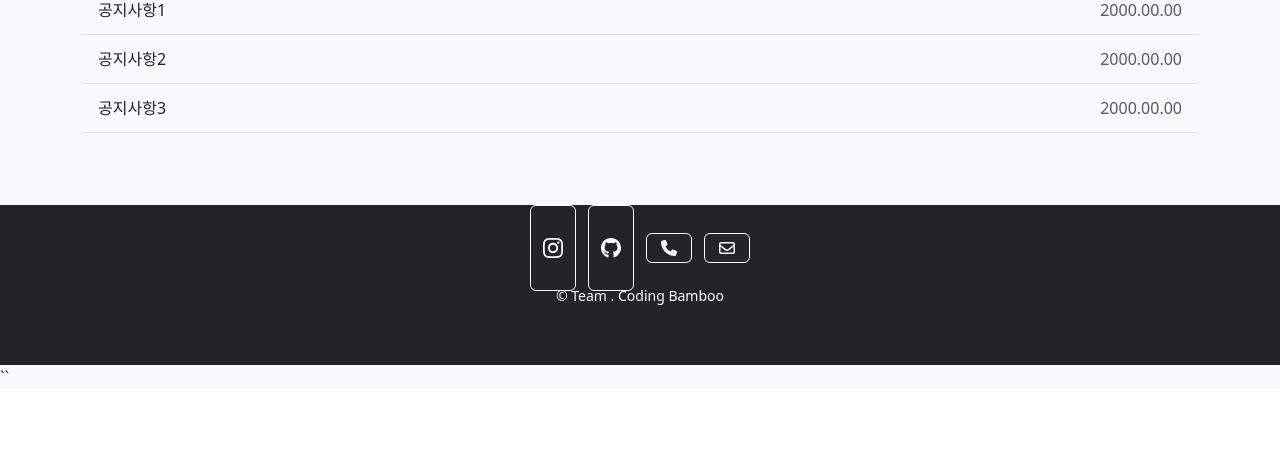
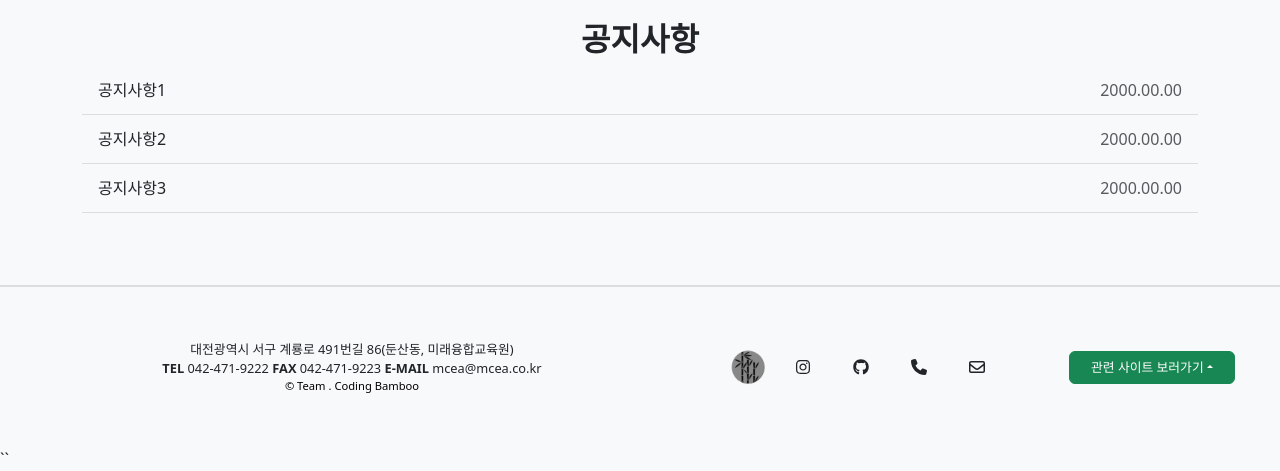
Before and after one commit to hgparkk/finalProject, a Java web app: page /miniproject/ in a window 1280 px wide. Shown: the part 1563-2034 px from the top of the page. Before the commit the page ends 1936 px from the top, so only its background shows below. Run offline with Spring Boot 4, a stand-in JSP engine, Linux system fonts and the light colour scheme; the project's own start-up code is not run, and a stand-in starts its controllers and pages; some libraries are stand-ins or nearby versions.

Commit message:
# WARNING: head commit changed in the meantime
Merge branch 'master' of https://github.com/hgparkk/finalProject.git

```diff
--- a/finalProject/src/main/webapp/WEB-INF/inc/footer.jsp
+++ b/finalProject/src/main/webapp/WEB-INF/inc/footer.jsp
@@ -3,36 +3,111 @@
 <%@ taglib uri="http://java.sun.com/jsp/jstl/core" prefix="c"%>
 
 <style>
+.footer {
+	width: 100%;
+}
+
 .footer-container {
 	width: 100%;
 	height: 20vh;
 }
 
-.img{
-	width: 50%;
-	height: 90%;
+.footer-box {
+	width: 55%;
+	justify-content: center;
+	margin: 0px;
+	padding: 0px;
+	columns: 0;
+	flex-direction: column;
+	font-size: 1vw;
+}
+
+.dropdown-menu {
+	text-transform: translate(100px, 100px);
+}
+
+.main-img-box {
+	width: 25%;
+	display: flex;
+	justify-content: center;
+	align-items: center;
+}
+
+.btn-find {
+	width: 20%;
+	display: flex;
+	justify-content: center;
+	align-items: center;
+}
+
+.tags {
+	display: flex;
+	justify-content: center;
+}
+
+.line {
+	border: 0.5px solid #DDDDDD;
+}
+
+.btn-success {
+	width: 13vw;
+	font-size: 1vw;
+}
+
+.detail2 {
+	display: flex;
+	justify-content: center;
+	align-items: center;
+	text-decoration: none;
+	font-size: 0.9vw;
+	color: black;
+	margin-top: 0.5vw;
+	margin-bottom: 0.5vw;
+}
+
+.dropdown-menu {
+	width: 13vw;
 }
 </style>
 <!-- Footer-->
-<footer class="footer text-center bg-dark">
-	<div class="footer-container">
-		<div class="row h-50">
-			<!-- Footer Social Icons-->
-			<div class="mx-auto my-auto">
-				<a class="btn btn-outline-light btn-social mx-1" href="#!"><i
-					class="fab fa-fw fa-instagram img"></i></a> <a
-					class="btn btn-outline-light btn-social mx-1" href="#!"><i
-					class="fab fa-fw fa-github img"></i></a> <a
-					class="btn btn-outline-light btn-social mx-1" href="#!"><i
-					class="fas fa-fw fa-phone"></i></a> <a
-					class="btn btn-outline-light btn-social mx-1" href="#!"><i
-					class="far fa-fw fa-envelope"></i></a>
+<footer class="footer text-center">
+	<div class="line"></div>
+	<div class="footer-container d-flex">
+		<div class="footer-box row">
+			<span>대전광역시 서구 계룡로 491번길 86(둔산동, 미래융합교육원)</span>
+			<div class="tags">
+				<span style="font-weight: bold;">TEL</span> <span>&nbsp;042-471-9222</span><span
+					style="font-weight: bold;">&nbsp;FAX</span><span>&nbsp;042-471-9223</span><span
+					style="font-weight: bold;">&nbsp;E-MAIL</span> <span>&nbsp;mcea@mcea.co.kr</span>
+			</div>
+			<div class="copyright text-center text-black">
+				<div class="container">
+					<small>&copy; Team . Coding Bamboo</small>
+				</div>
 			</div>
 		</div>
 		<!-- Copyright Section-->
-		<div class="copyright text-center text-white h-50">
-			<div class="container">
-				<small>&copy; Team . Coding Bamboo</small>
+		<div class="mx-auto my-auto">
+			<img src="image/favicon.ico" style="filter: grayscale(1) invert(1);">
+			<a class="btn btn-social mx-1" href="#!"><i
+				class="fab fa-fw fa-instagram"></i></a> <a class="btn btn-social mx-1"
+				href="https://github.com/hgparkk/finalProject"><i class="fab fa-fw fa-github"></i></a> <a
+				class="btn btn-social mx-1" href="#!"><i
+				class="fas fa-fw fa-phone"></i></a> <a class="btn btn-social mx-1"
+				href="#!"><i class="far fa-fw fa-envelope"></i></a>
+		</div>
+		<div class="btn-find">
+			<div class="dropup">
+				<button type="button" class="btn btn-success dropdown-toggle"
+					data-bs-toggle="dropdown" aria-expanded="false">관련 사이트
+					보러가기</button>
+				<ul class="dropdown-menu">
+					<li><a class="detail2"
+						href="http://localhost:6060/miniproject/">탄소배출 계산기</a></li>
+					<li><a class="detail2"
+						href="https://energyinfo.seoul.go.kr/solarmap?menu-id=Z080600">서울특별시
+							에너지정보</a></li>
+				</ul>
 			</div>
 		</div>
 	</div>
--- a/finalProject/src/main/webapp/WEB-INF/inc/top.jsp
+++ b/finalProject/src/main/webapp/WEB-INF/inc/top.jsp
@@ -101,56 +120,45 @@
 
 <body>
 
-	<nav class="navbar fixed-top p-0" id="header">
+	<nav class="navbar p-0">
 		<div class="d-flex top-container">
 			<div class="img-box d-flex align-items-center justify-content-center">
 				<a
 					class="nav-link main d-flex align-items-center justify-content-center"
-					href="#"> <img src="image/favicon.ico"> Coding Bamboo
+					href="${pageContext.request.contextPath }"> <img
+					src="image/favicon.ico"> Coding Bamboo
 				</a>
 			</div>
 
 			<div class="d-flex main-box">
-				<div
-					class="dropdown d-flex align-items-center justify-content-center me-2">
-					<a class="aTag" data-bs-toggle="dropdown" style="font-size: 0.9vw">탄소중립
-						생활 실천 소개</a>
-					<ul class="dropdown-menu nav-item">
-						<li><a class="dropdown-item detail" href="#">탄소중립 생활 실천
-								소개</a></li>
-					</ul>
-				</div>
-				<a
-					class="nav-link co2 me-2 d-flex align-items-center justify-content-center"
-					href="#">탄소발자국 계산</a>
-				<div
-					class="dropdown d-flex align-items-center nav-link justify-content-center me-2">
-					<a class="aTag" data-bs-toggle="dropdown" id="header">탄소중립 알려드려요</a>
-					<ul class="dropdown-menu">
-						<li><a class="dropdown-item detail" href="#">탄소
-								저감 기술 연구 동향</a></li>
-					</ul>
+				<a class="nav-link co2 me-2" href="#">탄소중립 생활 실천 소개</a> <a
+					class="nav-link co2 me-2" href="#">탄소발자국 계산</a>
+
+				<div class="dropdown-body me-2">
+					<a class="aTag">탄소중립 알려드려요 </a>
+					<div class="dropdown-select">
+						<a class="detail" href="#">탄소저감기술 연구동향</a>
+					</div>
 				</div>
 
-				<div
-					class="dropdown d-flex align-items-center justify-content-center me-2">
-					<a class="aTag" data-bs-toggle="dropdown" aria-expanded="false" id="header">소통공간</a>
-					<ul class="dropdown-menu">
-						<li><a class="dropdown-item detail" href="#">건의하기</a></li>
+				<div class="dropdown-body me-2">
+					<a class="aTag"> <!-- data-bs-toggle="dropdown" aria-expanded="false" -->소통공간
+					</a>
+					<div class="dropdown-select">
+						<a class="detail" href="#">건의하기</a>
 						<%-- <c:if test="">
 						<li><a class="dropdown-item" href="#">건의사항 목록</a></li>
 					</c:if> --%>
-						<li><a class="dropdown-item detail" href="#">공지사항</a></li>
-					</ul>
+						<a class="detail" href="#">공지사항</a>
+					</div>
 				</div>
-				<a
-					class="nav-link co2 d-flex align-items-center justify-content-center"
-					href="#">태양광 발전 예측 지도</a>
+				<a class="nav-link co2" href="#">태양광 발전 예측 지도</a>
 			</div>
 			<div
 				class="login-box d-flex align-items-center justify-content-center">
 				<c:if test="${sessionScope.login == null }">
-					<a class="nav-link login" href="#">로그인</a>
+					<a class="nav-link login"
+						href="${pageContext.request.contextPath }/loginView">로그인</a>
 				</c:if>
 				<c:if test="${sessionScope.login != null }">
 					<a class="nav-link rounded" href="#">로그아웃</a>
@@ -160,19 +168,4 @@
 	</nav>
 
 </body>
-<script type="text/javascript">
-	window.addEventListener('scroll', function() {
-		const header = document.getElementById('header');
-		const aTag = document.querySelectorAll(".aTag");
-		const scrollThreshold = 100; // 배경색 변경을 시작할 스크롤 위치(px)
-
-		if (window.scrollY > scrollThreshold) {
-			header.classList.add('scrolled');
-			aTag.forEach(link => link.classList.add('scrolled'));
-		} else {
-			header.classList.remove('scrolled');
-			aTag.forEach(link => link.classList.remove('scrolled'));
-		}
-	});
-</script>
 </html>
```
Also changed, not shown: other parts of finalProject/src/main/webapp/WEB-INF/inc/top.jsp (+39 -20 lines), finalProject/src/main/java/com/codingbamboo/finalproject/carbonCalculate/dao/ICarbonCalculateDAO.java (added, +8 -0 lines), finalProject/src/main/java/com/codingbamboo/finalproject/carbonCalculate/dto/carbonCalculateDTO.java (added, +100 -0 lines), finalProject/src/main/java/com/codingbamboo/finalproject/carbonCalculate/service/carbonCalculateService.java (added, +8 -0 lines), finalProject/src/main/java/com/codingbamboo/finalproject/carbonCalculate/web/carbonCalculateController.java (added, +19 -0 lines), finalProject/src/main/resources/mybatis/mapper/carbonCalculate.xml (added, +17 -0 lines), finalProject/src/main/webapp/WEB-INF/views/carbonCal/carbonCalView.jsp (added, +65 -0 lines), finalProject/src/main/webapp/resources/image/home.png (added).
